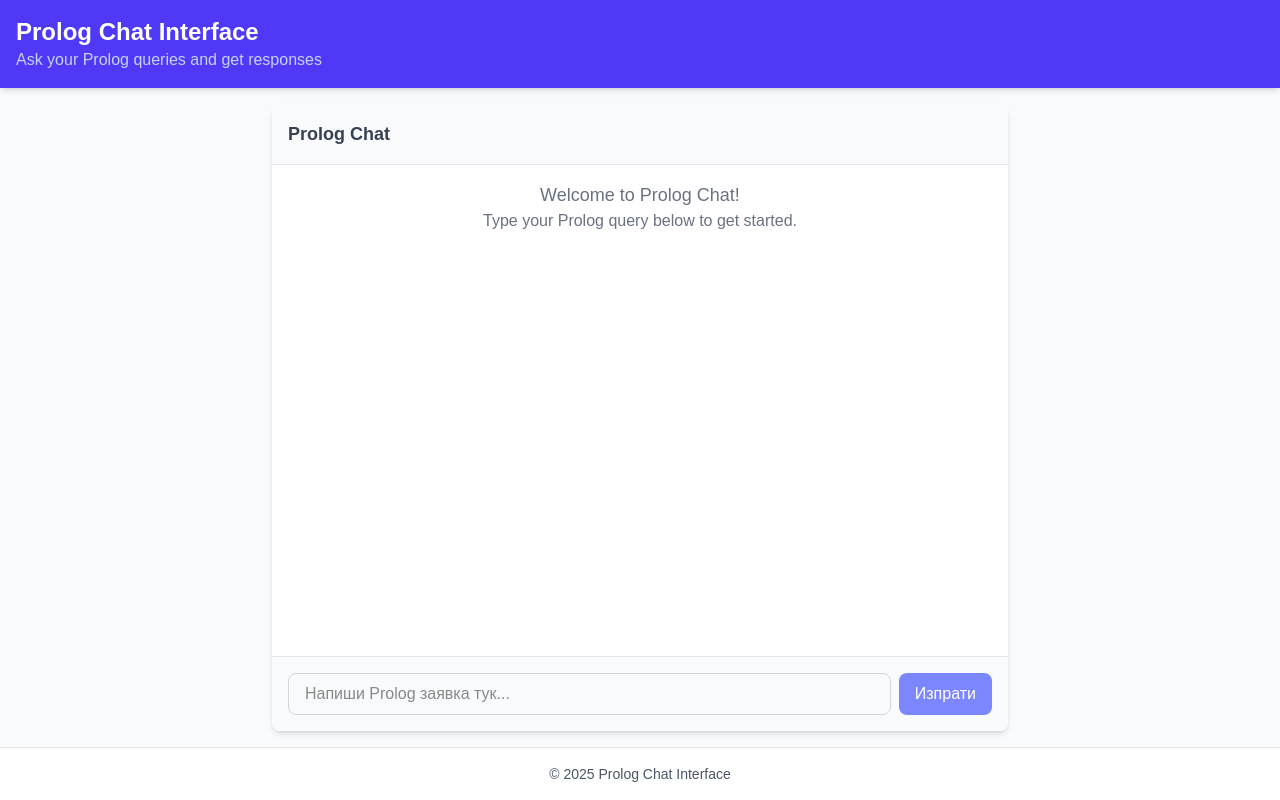
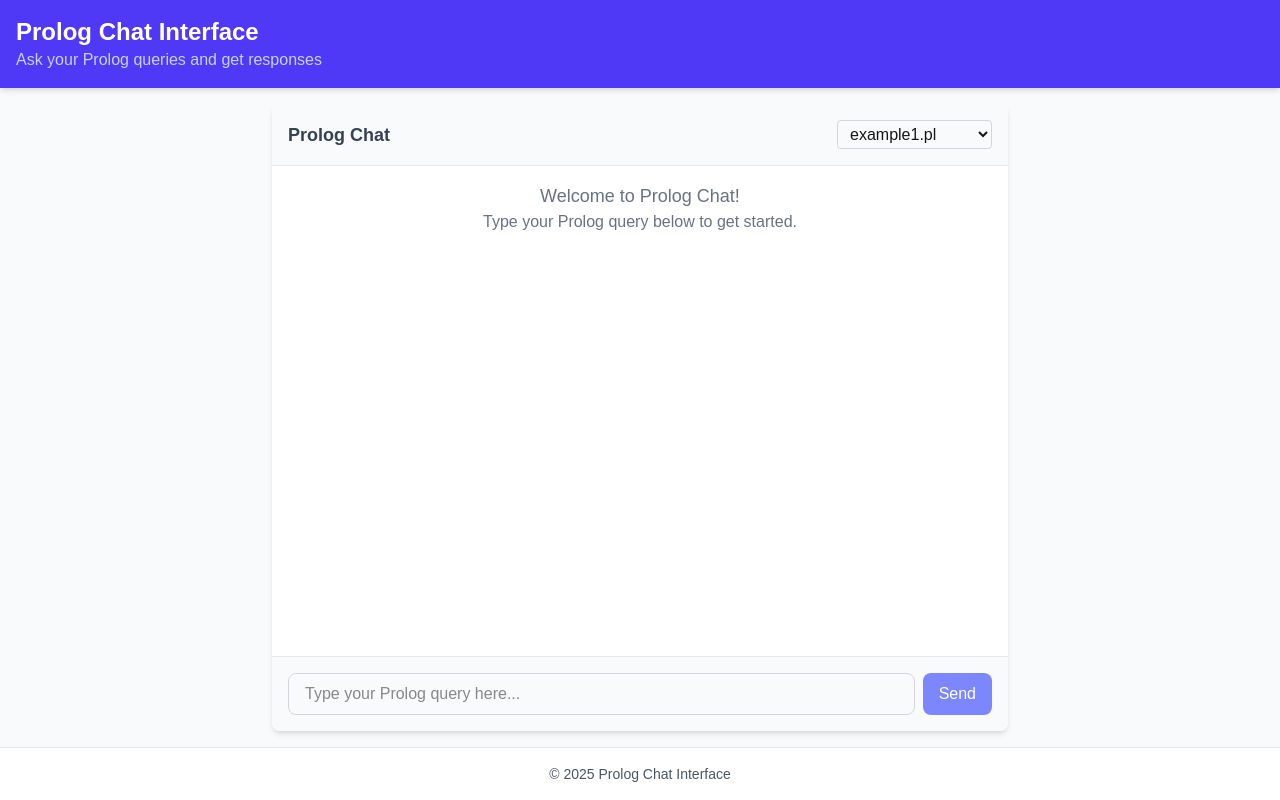
Before and after one commit to MagdalenaMaglizhanova/prolog-chat-app, a Next.js app: page /chat in a window 1280 px wide. Built offline with nearby package versions, Linux system fonts and the light colour scheme.

Commit message:
Update page.tsx

```diff
--- a/src/app/chat/page.tsx
+++ b/src/app/chat/page.tsx
@@ -1,9 +1,14 @@
-"use client";
+import { useState, useRef, useEffect } from "react";
 
-import { useState, useRef, useEffect } from "react";
+const availableFiles = [
+  "example1.pl",
+  "mineral_water.pl",
+  "history.pl"
+];
 
 export default function ChatPage() {
   const [query, setQuery] = useState("");
+  const [selectedFile, setSelectedFile] = useState(availableFiles[0]);
   const [messages, setMessages] = useState<{ user: boolean; text: string }[]>([]);
   const [isLoading, setIsLoading] = useState(false);
   const messagesEndRef = useRef<HTMLDivElement>(null);
@@ -19,7 +24,6 @@ export default function ChatPage() {
   async function sendQuery() {
     if (!query.trim() || isLoading) return;
 
-    // Add user message to chat
     setMessages((prev) => [...prev, { user: true, text: query }]);
     setQuery("");
     setIsLoading(true);
@@ -28,21 +32,20 @@ export default function ChatPage() {
       const res = await fetch("https://prolog-api-server-1.onrender.com/prolog", {
         method: "POST",
         headers: { "Content-Type": "application/json" },
-        body: JSON.stringify({ query }),
+        body: JSON.stringify({ query, file: selectedFile }),
       });
 
       const data = await res.json();
 
-      // Add Prolog response to chat
       if (data.result) {
         setMessages((prev) => [...prev, { user: false, text: data.result }]);
       } else if (data.error) {
-        setMessages((prev) => [...prev, { user: false, text: "Грешка: " + data.error }]);
+        setMessages((prev) => [...prev, { user: false, text: "Error: " + data.error }]);
       }
     } catch (error) {
       setMessages((prev) => [
         ...prev,
-        { user: false, text: "Мрежова грешка или сървърът не отговаря" },
+        { user: false, text: "Network error or server is not responding" },
       ]);
     } finally {
       setIsLoading(false);
@@ -60,8 +63,20 @@ export default function ChatPage() {
 
       <main className="flex-grow container mx-auto p-4 flex flex-col max-w-3xl">
         <div className="flex-grow bg-white rounded-lg shadow-md overflow-hidden flex flex-col">
-          <div className="p-4 border-b border-gray-200 bg-gray-50">
-            <h2 className="text-lg font-semibold text-gray-700">Prolog Chat</h2>
+          <div className="p-4 border-b border-gray-200 bg-gray-50 flex items-center space-x-4">
+            <h2 className="text-lg font-semibold text-gray-700 flex-grow">Prolog Chat</h2>
+            <select
+              value={selectedFile}
+              onChange={(e) => setSelectedFile(e.target.value)}
+              className="border border-gray-300 rounded px-2 py-1"
+              disabled={isLoading}
+            >
+              {availableFiles.map((file) => (
+                <option key={file} value={file}>
+                  {file}
+                </option>
+              ))}
+            </select>
           </div>
 
           <div className="flex-grow p-4 overflow-y-auto" style={{ maxHeight: "70vh" }}>
@@ -111,7 +126,7 @@ export default function ChatPage() {
                 value={query}
                 onChange={(e) => setQuery(e.target.value)}
                 onKeyDown={(e) => e.key === "Enter" && sendQuery()}
-                placeholder="Напиши Prolog заявка тук..."
+                placeholder="Type your Prolog query here..."
                 className="flex-grow px-4 py-2 rounded-lg border border-gray-300 focus:outline-none focus:ring-2 focus:ring-indigo-500 focus:border-transparent"
                 disabled={isLoading}
               />
@@ -124,7 +139,7 @@ export default function ChatPage() {
                     : "bg-indigo-600 hover:bg-indigo-700"
                 } transition-colors`}
               >
-                {isLoading ? "Изпращане..." : "Изпрати"}
+                {isLoading ? "Sending..." : "Send"}
               </button>
             </div>
           </div>
```
